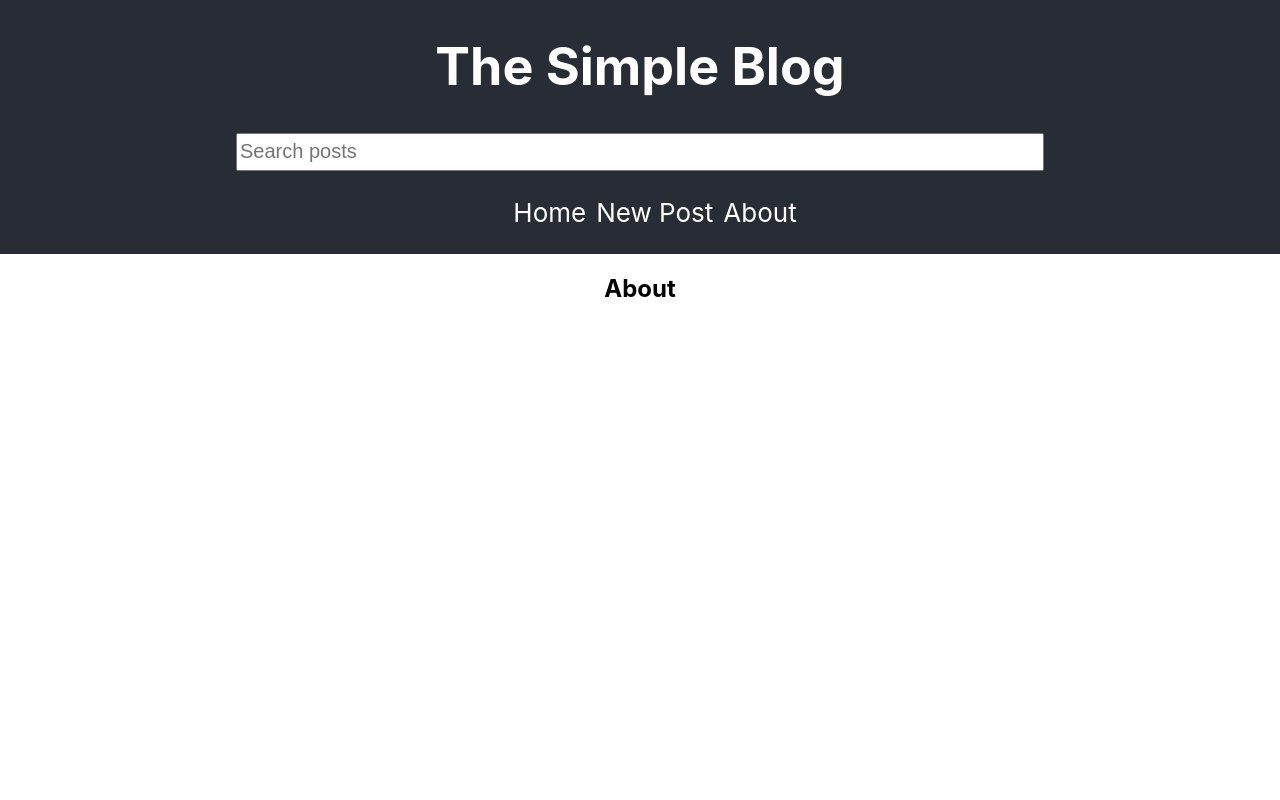
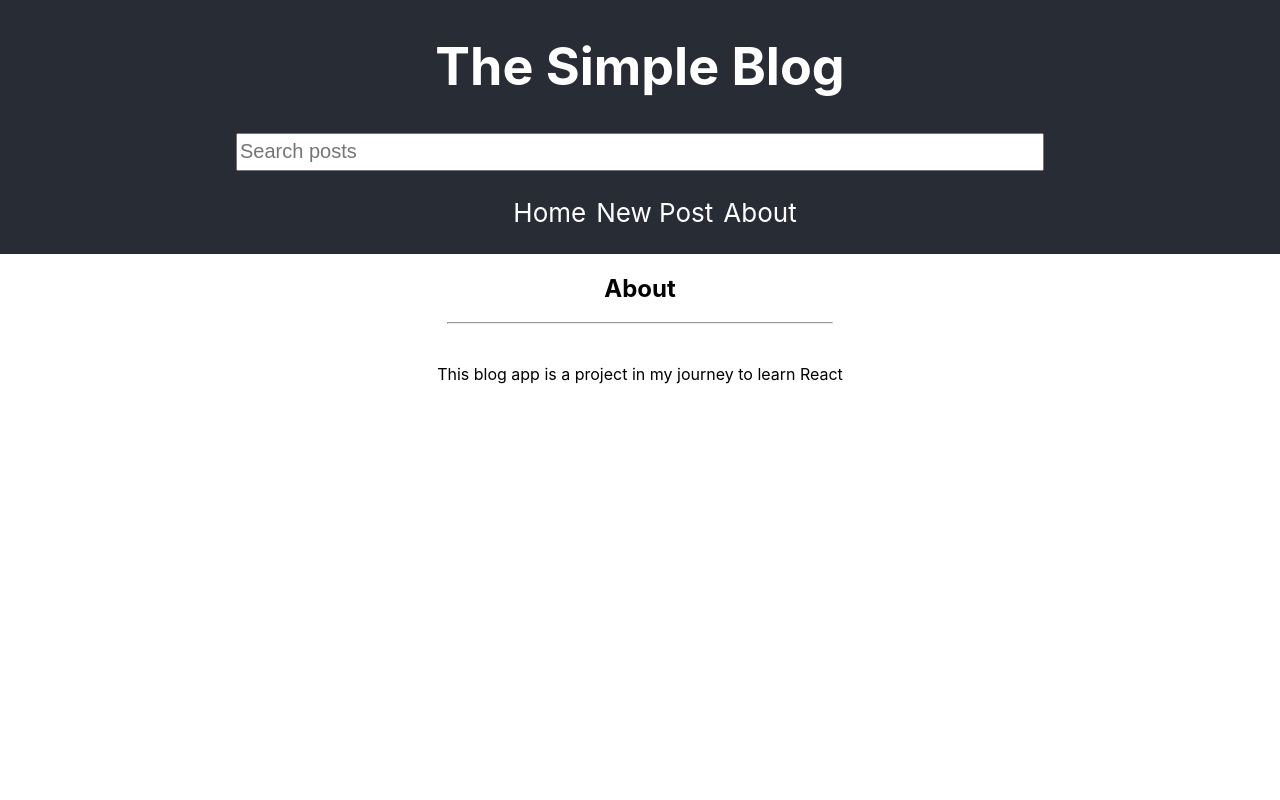
Before and after one commit to enowmbi/react-blog, a React (Create React App) app: page /about in a window 1280 px wide. Shown: the top 800 px of the page. Built offline with nearby package versions, Linux system fonts and the light colour scheme.

Commit message:
Add content to about page

```diff
--- a/src/App.css
+++ b/src/App.css
@@ -41,6 +41,14 @@ main article{
     margin-inline-start: 0px;
     margin-inline-end: 0px;
     padding-inline-start: 40px;
+}
+
+#divider{
+  width: 30%;
+}
+
+#about{
+   margin-top: 40px;
 }
 
 header ul li{
--- a/src/components/About.js
+++ b/src/components/About.js
@@ -1,8 +1,10 @@
 const About =()=>{
     return(
-            <section>
+            <main>
                 <h2>About</h2>
-            </section>
+                <hr id="divider"/>
+                <p id="about">This blog app is a project in my journey to learn React</p>
+            </main>
     )
 
 }
--- a/src/components/Home.js
+++ b/src/components/Home.js
@@ -4,6 +4,7 @@ const Home = ({ posts }) =>{
     return(
         <main>
             <h2> Home </h2>
+            <hr id="divider"/>
         <ul>
          { posts.map((post) => {
              return(
--- a/src/components/NewPost.js
+++ b/src/components/NewPost.js
@@ -2,6 +2,7 @@ const NewPost = () =>{
     return(
         <main>
             <h2> New Post </h2>
+            <hr id="divider"/>
          </main>
     )
 
```
